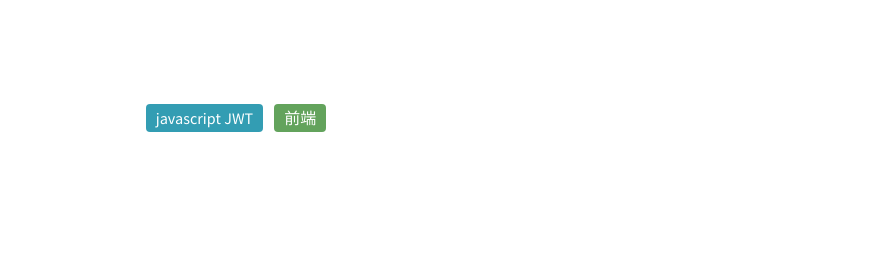
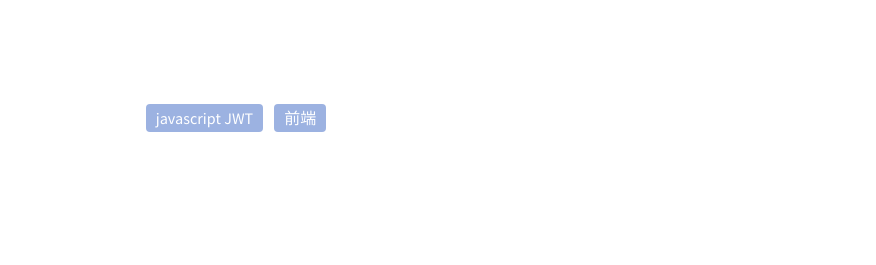
Before and after one commit to lioder/lioder.github.io, a plain HTML site: page tags/index.html in a window 1280 px wide. Shown: the part 200-465 px from the top of the page, 404-1280 px from the left. Drawn offline with nearby package versions, Linux system fonts and the light colour scheme; a script that the page names is missing.

Commit message:
Site updated: 2018-07-31 15:01:59

```diff
--- a/tags/index.html
+++ b/tags/index.html
@@ -118,9 +118,9 @@
 <main class="app-body">
   <div id="tag-cloud">
 
-      <a class="tag2" data-name="tag-javascript JWT">javascript JWT</a>
+      <a class="tag1" data-name="tag-javascript JWT">javascript JWT</a>
 
-      <a class="tag3" data-name="tag-前端">前端</a>
+      <a class="tag1" data-name="tag-前端">前端</a>
 
   </div>
 
```
